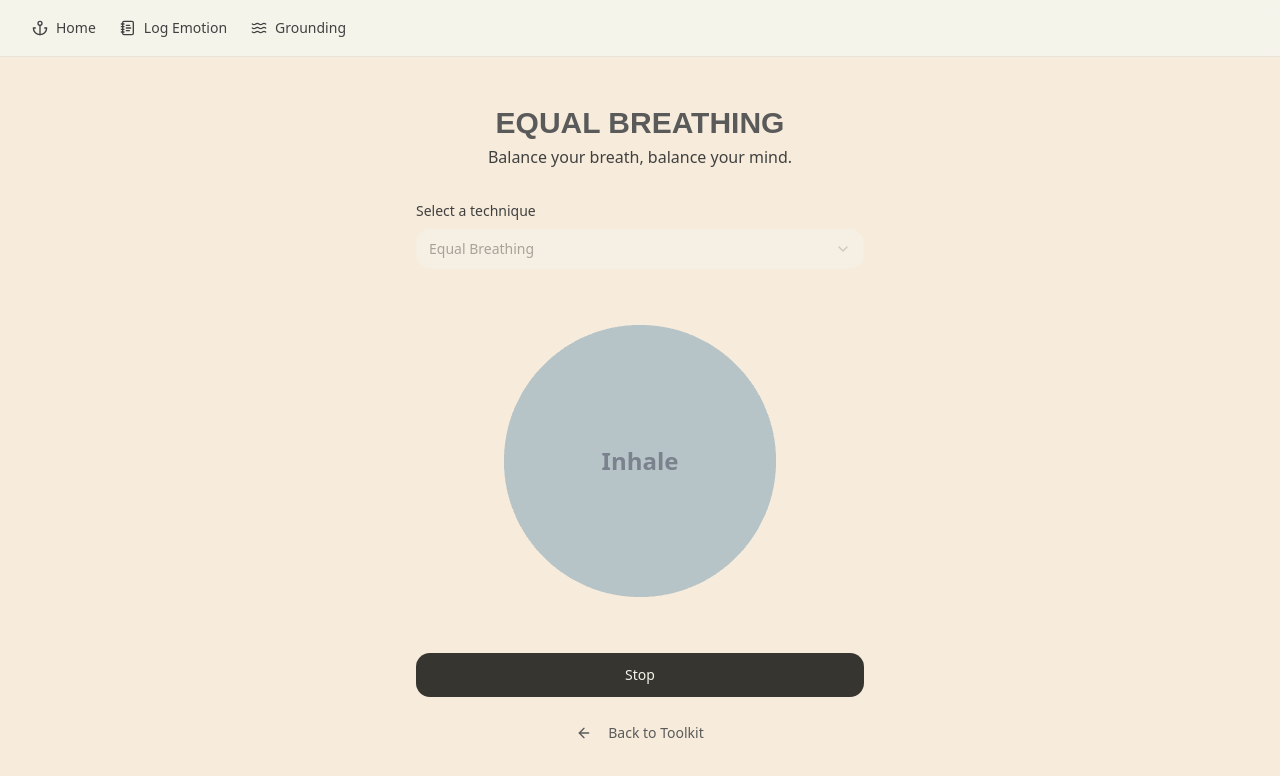
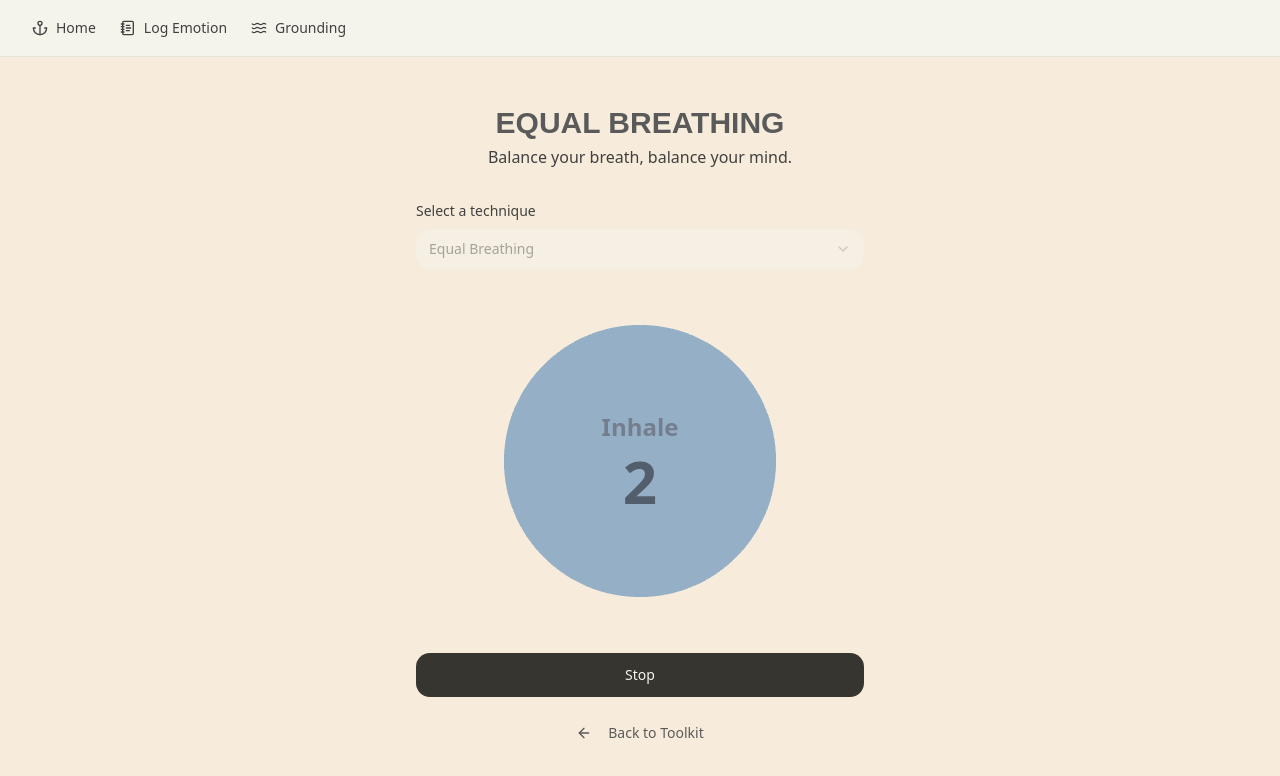
Before and after one commit to TeddyJubu/Calmtude, a React (Vite) app: page /tools/deep-calm-breathing in a window 1280 px wide. Both pictures are taken after a click on the button "Start". Shown: the top 776 px of the page. Built offline with nearby package versions, Linux system fonts and the light colour scheme; a web font is replaced by a local one.

Commit message:
Implement breathing animation enhancements
- Change the bubble color to #9CF.
- Add a countdown timer and circular progress indicator for timing visualization.
- Enhance visual feedback with pulsing effects and color changes for the progress ring.

```diff
--- a/src/components/BreathingCircle.tsx
+++ b/src/components/BreathingCircle.tsx
@@ -1,5 +1,5 @@
 
-import React, { useRef, useEffect } from 'react';
+import React, { useRef, useEffect, useCallback, useState } from 'react';
 import { Canvas } from '@react-three/fiber';
 import { OrthographicCamera } from '@react-three/drei';
 import * as THREE from 'three';
@@ -9,12 +9,21 @@ import { BreathingPattern } from '@/lib/breathing';
 interface BreathingAnimationProps {
   isRunning: boolean;
   setLabel: (label: string) => void;
+  setCountdown: (countdown: string) => void;
   pattern: BreathingPattern;
 }
 
-const BreathingAnimation = ({ isRunning, setLabel, pattern }: BreathingAnimationProps) => {
+const BreathingAnimation = ({ isRunning, setLabel, setCountdown, pattern }: BreathingAnimationProps) => {
   const meshRef = useRef<THREE.Mesh>(null!);
   const tlRef = useRef<gsap.core.Timeline>();
+  const countdownIntervalRef = useRef<number | undefined>();
+
+  const cleanupCountdown = useCallback(() => {
+    if (countdownIntervalRef.current) {
+      clearInterval(countdownIntervalRef.current);
+      countdownIntervalRef.current = undefined;
+    }
+  }, []);
 
   // Setup GSAP timeline
   useEffect(() => {
@@ -23,10 +32,12 @@ const BreathingAnimation = ({ isRunning, setLabel, pattern }: BreathingAnimation
     if (tlRef.current) {
         tlRef.current.kill();
     }
+    cleanupCountdown();
 
     const tl = gsap.timeline({
       repeat: -1,
       paused: true,
+      onInterrupt: cleanupCountdown,
     });
 
     // Initial state
@@ -56,7 +67,22 @@ const BreathingAnimation = ({ isRunning, setLabel, pattern }: BreathingAnimation
             y: targetScale,
             z: targetScale,
             ease: "power1.inOut",
-            onStart: () => setLabel(step.label),
+            onStart: () => {
+                setLabel(step.label);
+                cleanupCountdown();
+
+                let remaining = Math.ceil(step.duration);
+                setCountdown(String(remaining));
+
+                countdownIntervalRef.current = window.setInterval(() => {
+                    remaining -= 1;
+                    if (remaining >= 0) {
+                        setCountdown(String(remaining));
+                    } else {
+                        cleanupCountdown();
+                    }
+                }, 1000);
+            },
         });
         lastScale = targetScale;
     });
@@ -67,8 +93,9 @@ const BreathingAnimation = ({ isRunning, setLabel, pattern }: BreathingAnimation
       if (tlRef.current) {
         tlRef.current.kill();
       }
+      cleanupCountdown();
     };
-  }, [pattern, setLabel]);
+  }, [pattern, setLabel, setCountdown, cleanupCountdown]);
 
   // Control animation playback
   useEffect(() => {
@@ -78,6 +105,7 @@ const BreathingAnimation = ({ isRunning, setLabel, pattern }: BreathingAnimation
     if (isRunning) {
       tl.play();
     } else {
+      cleanupCountdown();
       tl.pause();
       // Animate back to initial state when stopped
       gsap.to(meshRef.current.scale, {
@@ -93,7 +121,7 @@ const BreathingAnimation = ({ isRunning, setLabel, pattern }: BreathingAnimation
         },
       });
     }
-  }, [isRunning, setLabel]);
+  }, [isRunning, setLabel, cleanupCountdown]);
 
   return (
     <>
@@ -101,7 +129,7 @@ const BreathingAnimation = ({ isRunning, setLabel, pattern }: BreathingAnimation
       <mesh ref={meshRef}>
         <sphereGeometry args={[1, 64, 64]} />
         <meshStandardMaterial
-          color="#cceeff"
+          color="#99CCFF"
           transparent
           opacity={0.8}
         />
@@ -119,17 +147,30 @@ interface BreathingCircleProps {
 }
 
 export function BreathingCircle({ isRunning, pattern, setLabel, label }: BreathingCircleProps) {
+  const [countdown, setCountdown] = useState('');
+
+  useEffect(() => {
+    if (!isRunning) {
+      setCountdown('');
+    }
+  }, [isRunning]);
+
   return (
     <div className="flex flex-col items-center gap-8 w-full">
       <div className="relative w-full h-64 md:h-80 rounded-lg overflow-hidden">
         <Canvas>
             <OrthographicCamera makeDefault zoom={150} position={[0, 0, 10]} />
-            <BreathingAnimation isRunning={isRunning} setLabel={setLabel} pattern={pattern} />
+            <BreathingAnimation isRunning={isRunning} setLabel={setLabel} pattern={pattern} setCountdown={setCountdown} />
         </Canvas>
-        <div className="absolute inset-0 flex items-center justify-center pointer-events-none">
+        <div className="absolute inset-0 flex flex-col items-center justify-center pointer-events-none">
             <span className="text-2xl font-semibold text-gray-500/80 transition-opacity duration-500">
                 {label}
             </span>
+            {countdown && isRunning && (
+              <span className="text-6xl font-bold text-gray-600/90 transition-opacity duration-500 mt-2 tabular-nums">
+                {countdown}
+              </span>
+            )}
         </div>
       </div>
     </div>
```
